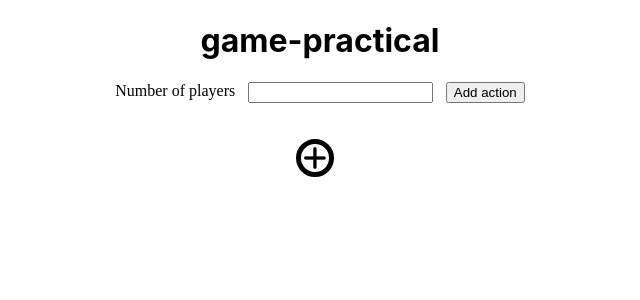
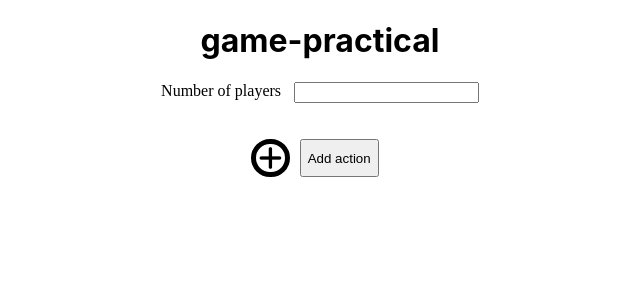
Before and after one commit to mihiraggarwal/game-practical, a SvelteKit app in the folder client/: page / in a window 1280 px wide. Shown: the top 300 px of the page, without its empty margins (320-960 px from the left). Built offline with nearby package versions, Linux system fonts and the light colour scheme.

Commit message:
subtree component

```diff
--- /dev/null
+++ b/client/src/lib/components/Subtree.svelte
@@ -0,0 +1,41 @@
+<script lang="ts">
+    import PlusBtn from "./PlusBtn.svelte";
+
+    let node_counter = 0
+    let next_branch_counter = 0
+
+    let ind_action_counter = 0
+
+    const add_action = () => {
+        if (node_counter == 0) node_counter++
+        const actions_div = document.getElementsByClassName("action_div")[node_counter-1]
+
+        const action_elem = document.createElement("input")
+        action_elem.setAttribute("type", "text")
+        action_elem.className = "actions"
+
+        actions_div?.appendChild(action_elem)
+        next_branch_counter++
+        ind_action_counter++
+    }
+</script>
+
+<div class="initial">
+    <PlusBtn />
+    <button type="button" class="action_btn" on:click={add_action}>Add action</button>
+    <div class="action_div"></div>
+</div>
+
+<style>
+    .initial {
+        display: flex;
+        flex-direction: row;
+        gap: 10px
+    }
+
+    .action_div {
+        display: flex;
+        flex-direction: row;
+        gap: 10px
+    }
+</style>
--- a/client/src/routes/+page.svelte
+++ b/client/src/routes/+page.svelte
@@ -8,6 +8,7 @@
     - in the end, get payoffs
     */
 
+    import Subtree from "$lib/components/Subtree.svelte";
     import PlusBtn from "../lib/components/PlusBtn.svelte";
 
     let nPlayers: number;
@@ -20,19 +21,6 @@
     let next_branch_counter = 0
 
     let ind_action_counter = 0
-
-    const add_action = () => {
-        if (node_counter == 0) node_counter++
-        const actions_div = document.getElementsByClassName("action_div")[node_counter-1]
-
-        const action_elem = document.createElement("input")
-        action_elem.setAttribute("type", "text")
-        action_elem.className = "actions"
-
-        actions_div?.appendChild(action_elem)
-        next_branch_counter++
-        ind_action_counter++
-    }
 
     const add_move = () => {
         node_counter++
@@ -95,16 +83,12 @@
 <div class="pre-tree">
     <label for="players">Number of players</label>
     <input type="number" id="players" name="players" bind:value={nPlayers} required />
-    <button type="button" class="action_btn" on:click={add_action}>Add action</button>
 </div>
 <br /><br />
 
 <div class="tree">
-    <div class="initial">
-        <PlusBtn />
-        <!-- <input type="number" name="player_input" class="player_input" bind:value={initial_player} required placeholder="Player" /> -->
-        <div class="action_div"></div>
-    </div>
+
+    <Subtree />
 
     <!-- <div class="further">
         {#if node_counter < 1}
@@ -116,22 +100,15 @@
 </div>
 
 <style>
+    h1 {
+        font-family: "Inter";
+        text-align: center;
+    }
+
     .pre-tree {
         display: flex;
         justify-content: center;
         gap: 1vw
-    }
-
-    .initial {
-        display: flex;
-        flex-direction: row;
-        gap: 10px
-    }
-
-    .action_div {
-        display: flex;
-        flex-direction: row;
-        gap: 10px
     }
 
     .tree {
@@ -139,9 +116,4 @@
         align-items: center;
         flex-direction: column;
     }
-
-    h1 {
-        font-family: "Inter";
-        text-align: center;
-    }
 </style>
```
